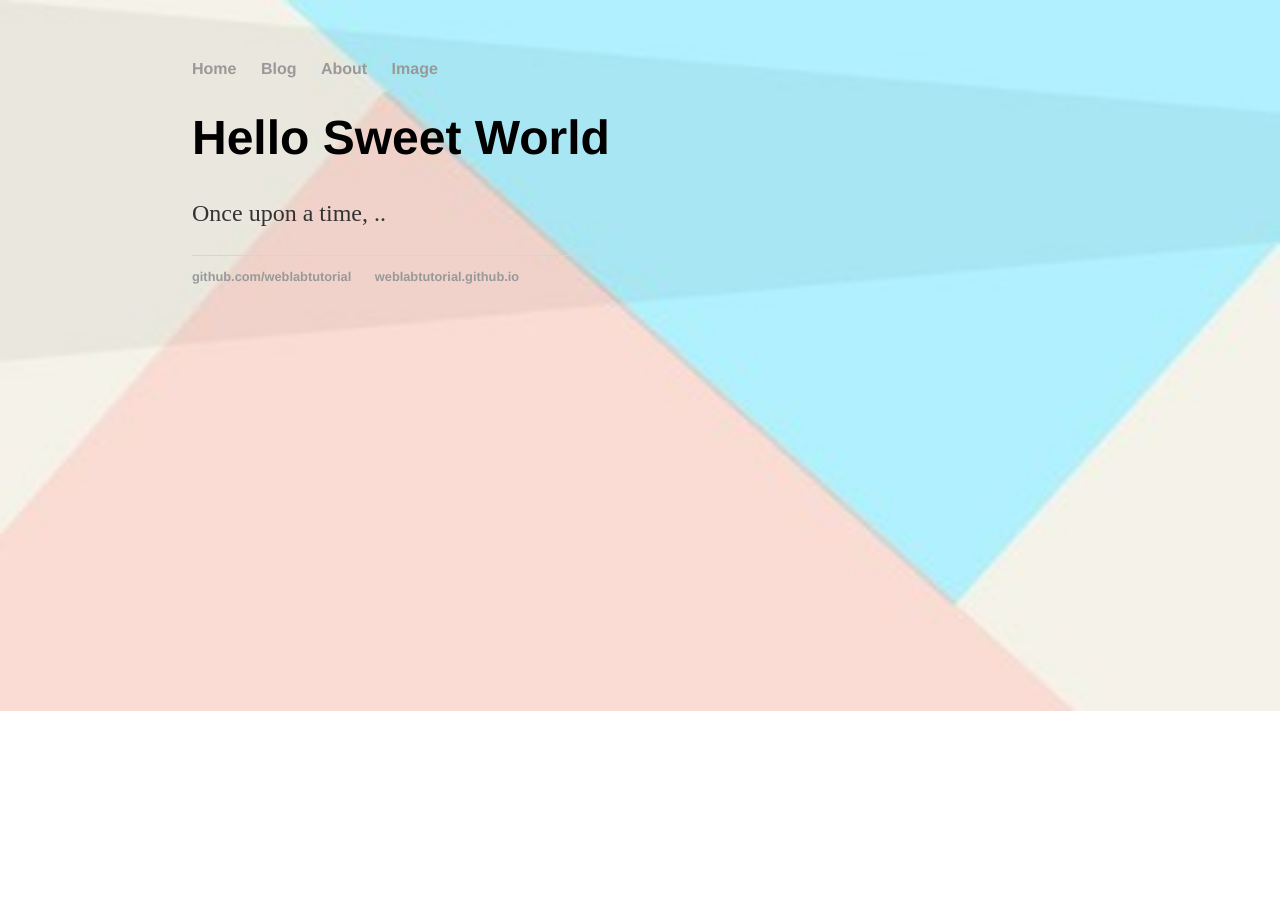
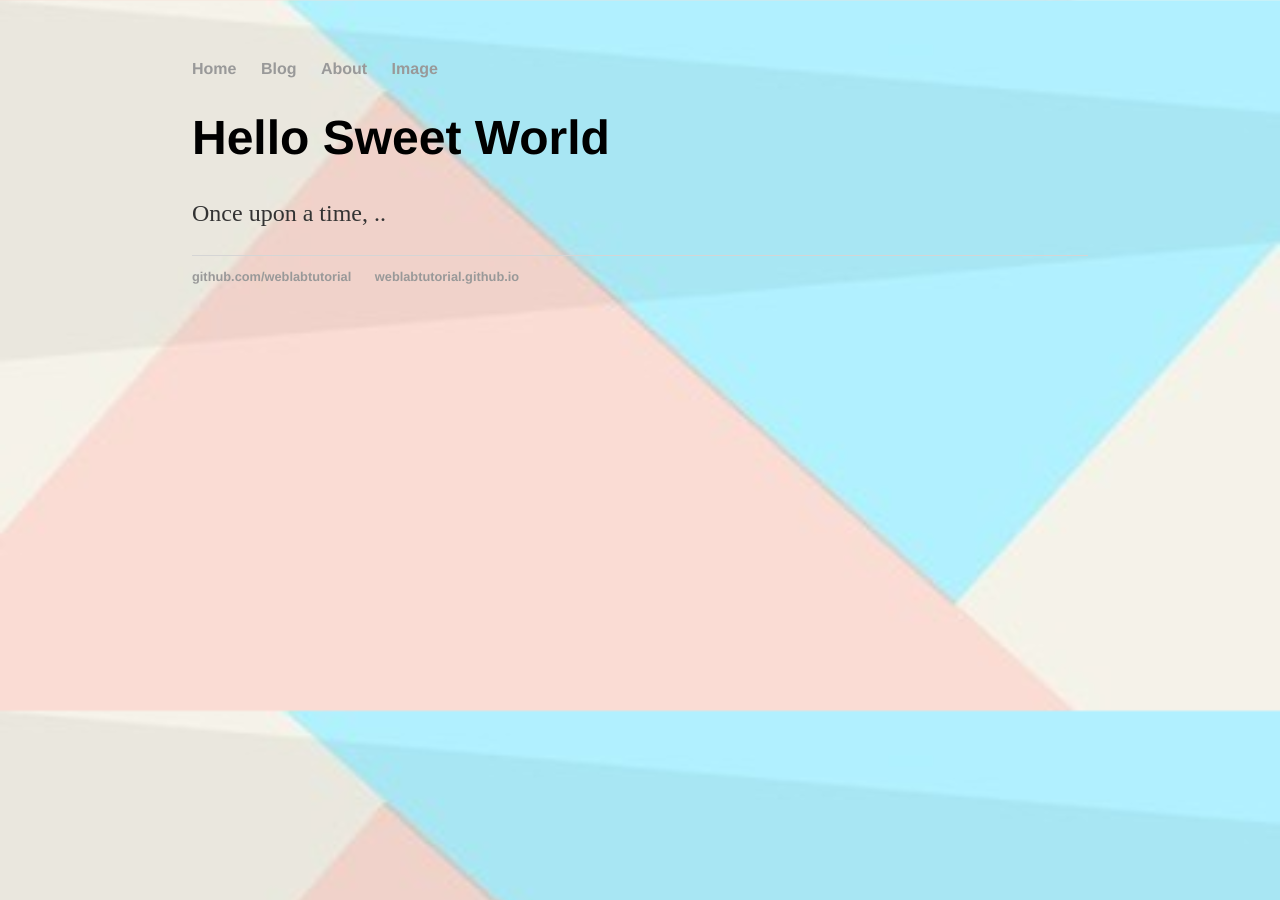
Before and after one commit to Kanaga2004/Kanaga2004.github.io, a Jekyll site: the page built from index.html, in a window 1280 px wide. Built offline with Jekyll 4.4.1, drawn with Linux system fonts in a browser that asks for light colours.

Commit message:
Update main.css

```diff
--- a/css/main.css
+++ b/css/main.css
@@ -2,7 +2,6 @@ body {
  margin: 60px auto;
  width: 70%;
  background-image: url("/images/newbackground.jpg");
- background-repeat: no-repeat;
  background-size: cover;
 }
 h1 {
```
